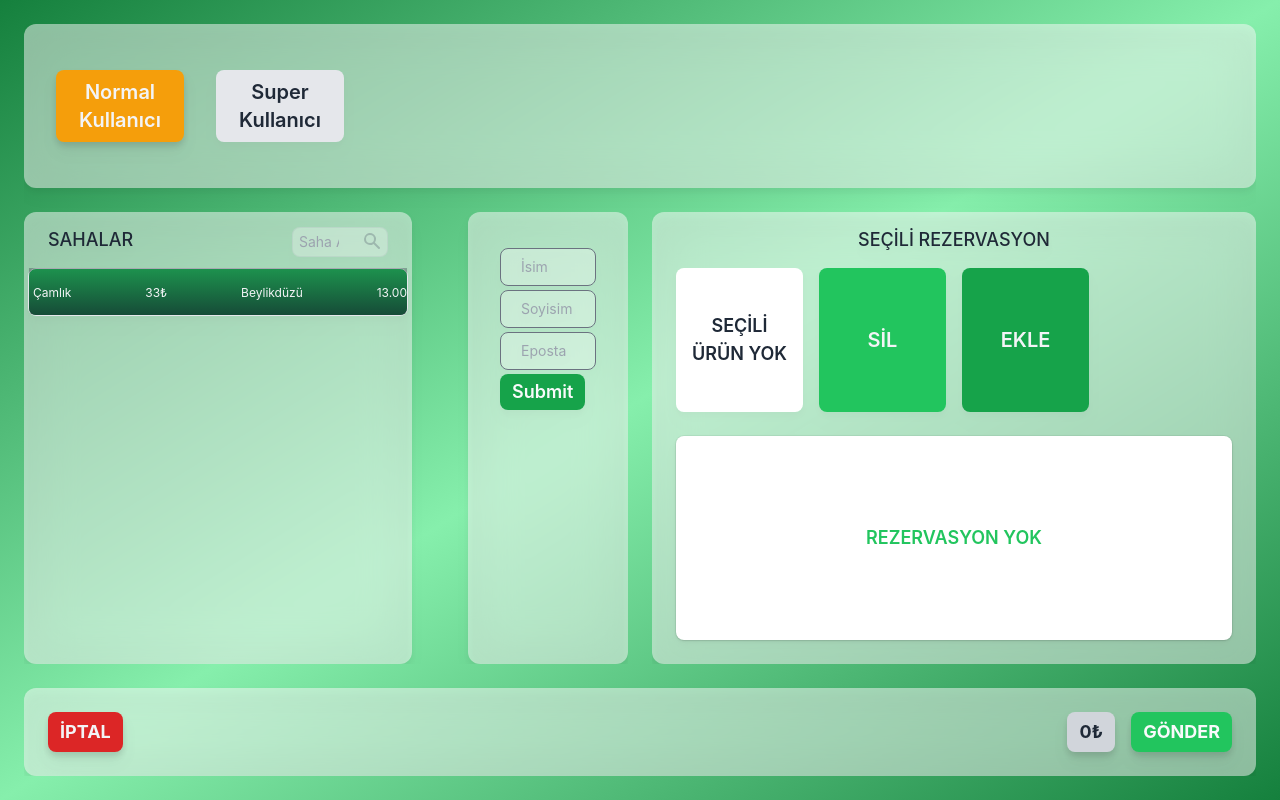
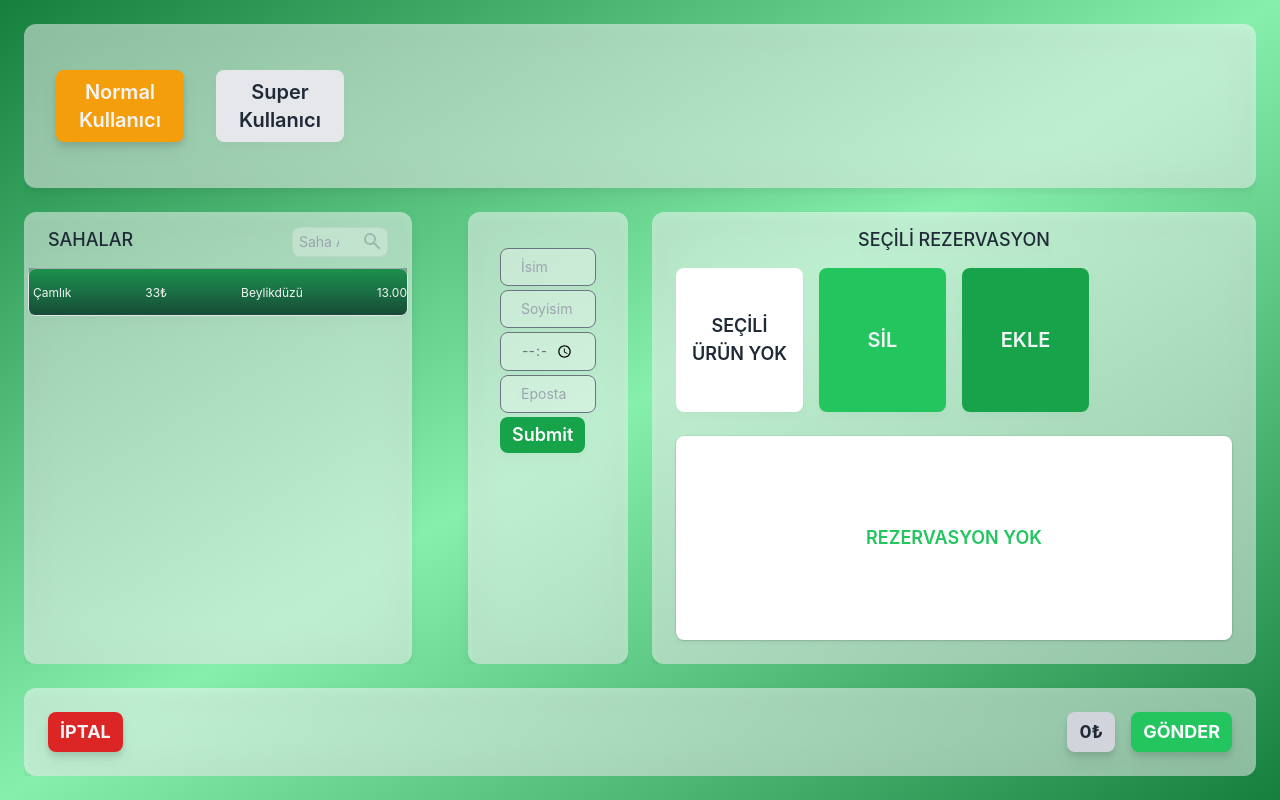
Before and after one commit to gurbuzelald/HaliSaha, a React (Create React App) app: page / in a window 1280 px wide. Built offline with nearby package versions, Linux system fonts and the light colour scheme.

Commit message:
Update Reservations.js

```diff
--- a/src/components/Reservations.js
+++ b/src/components/Reservations.js
@@ -101,6 +101,19 @@ const Reservations = (props) => {
           </div>
           <div className="group mt-1 relative flex items-center">
             <input
+              type="time"
+              name="surname"
+              id="fromName"
+              required
+              autoComplete="off"
+              placeholder="bosSaatler"
+              className="ring-0 focus:ring-0 focus:border-gray-400/80 bg-white/30 focus:bg-white/30 block w-24 pr-5 pl-1.5 py-0 lg:py-2 lg:px-5 text-xs lg:text-sm rounded-lg text-gray-500 focus:text-gray-700 focus:placeholder:text-gray-700 placeholder:text-gray-400"
+              value={filteredData.bosSaatler}
+              onChange={(e) => handleClick("bosSaatler", e.target.value)}
+            />
+          </div>
+          <div className="group mt-1 relative flex items-center">
+            <input
               type="email"
               name="email"
               id="normalEposta"
```
